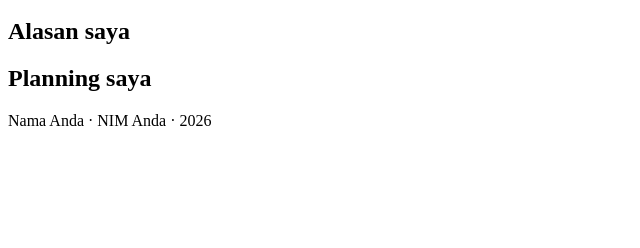
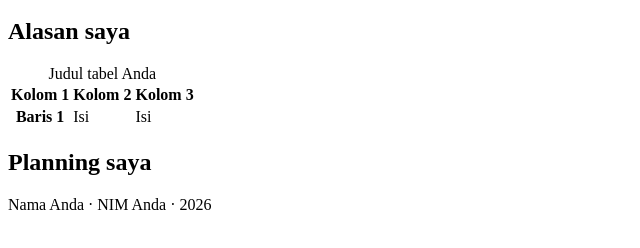
Before and after one commit to Zenn-Web/pabw-zenifencaesarofagusti, a plain HTML site: page worksheet-p3/profil.html in a window 1280 px wide. Shown: the part 136-384 px from the top of the page, without its empty margins (0-640 px from the left). Drawn offline with Linux system fonts and the light colour scheme.

Commit message:
Perubahan Readme.md pt 2

```diff
--- a/worksheet-p3/profil.html
+++ b/worksheet-p3/profil.html
@@ -21,7 +21,25 @@
   <main>
     <section id="bagian-1">
       <h2>Alasan saya</h2>
-      <!-- tabel Anda nanti di sini (Lembar D) -->
+      <table>
+  <caption>Judul tabel Anda</caption>
+  <thead>
+    <tr>
+      <th scope="col">Kolom 1</th>
+      <th scope="col">Kolom 2</th>
+      <th scope="col">Kolom 3</th>
+    </tr>
+  </thead>
+  <tbody>
+    <tr>
+      <th scope="row">Baris 1</th>
+      <td>Isi</td>
+      <td>Isi</td>
+    </tr>
+    <!-- tambahkan minimal dua baris lagi -->
+  </tbody>
+</table>
+
     </section>
 
     <section id="bagian-2">
```
Also changed, not shown: README.md.
